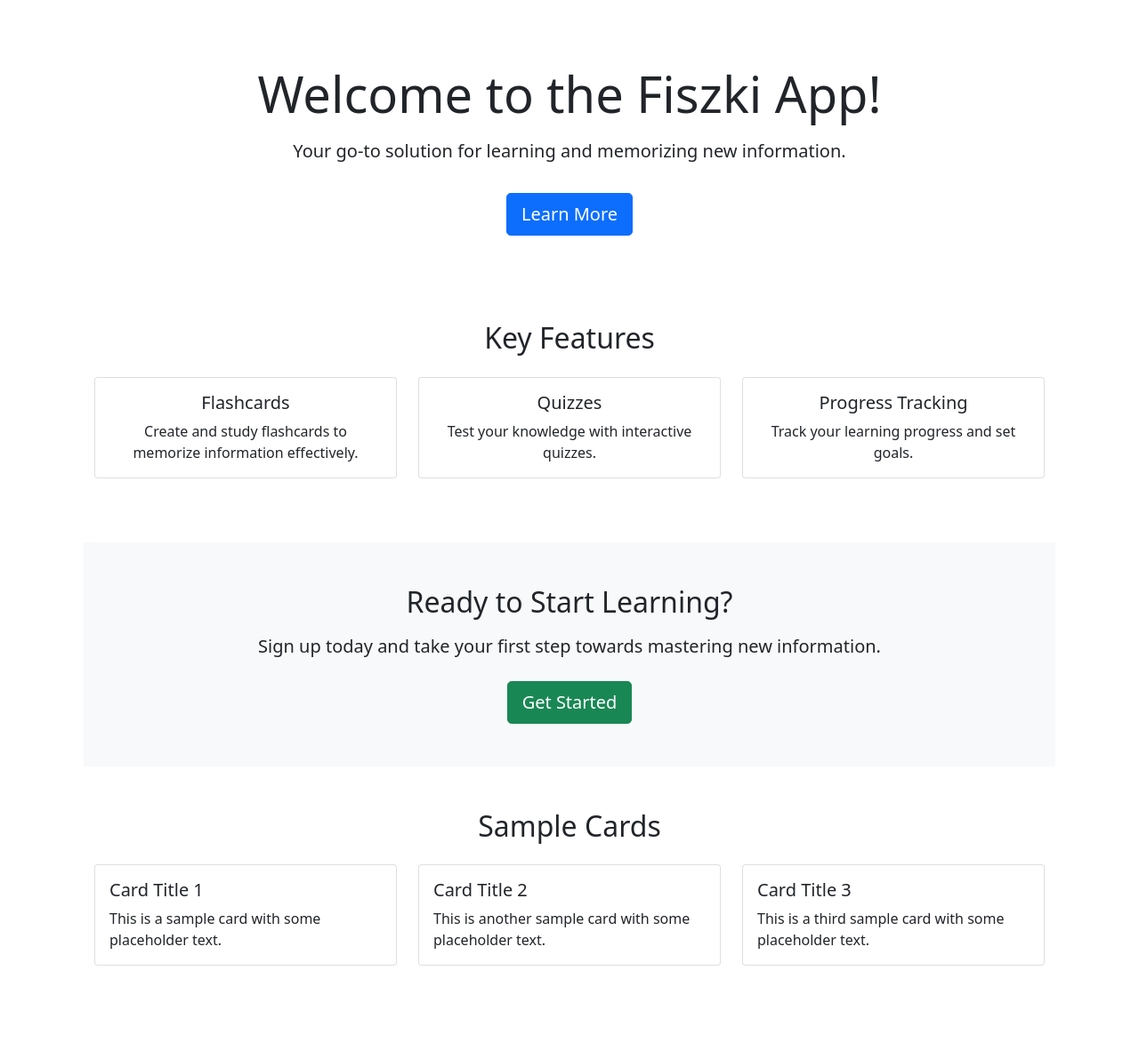
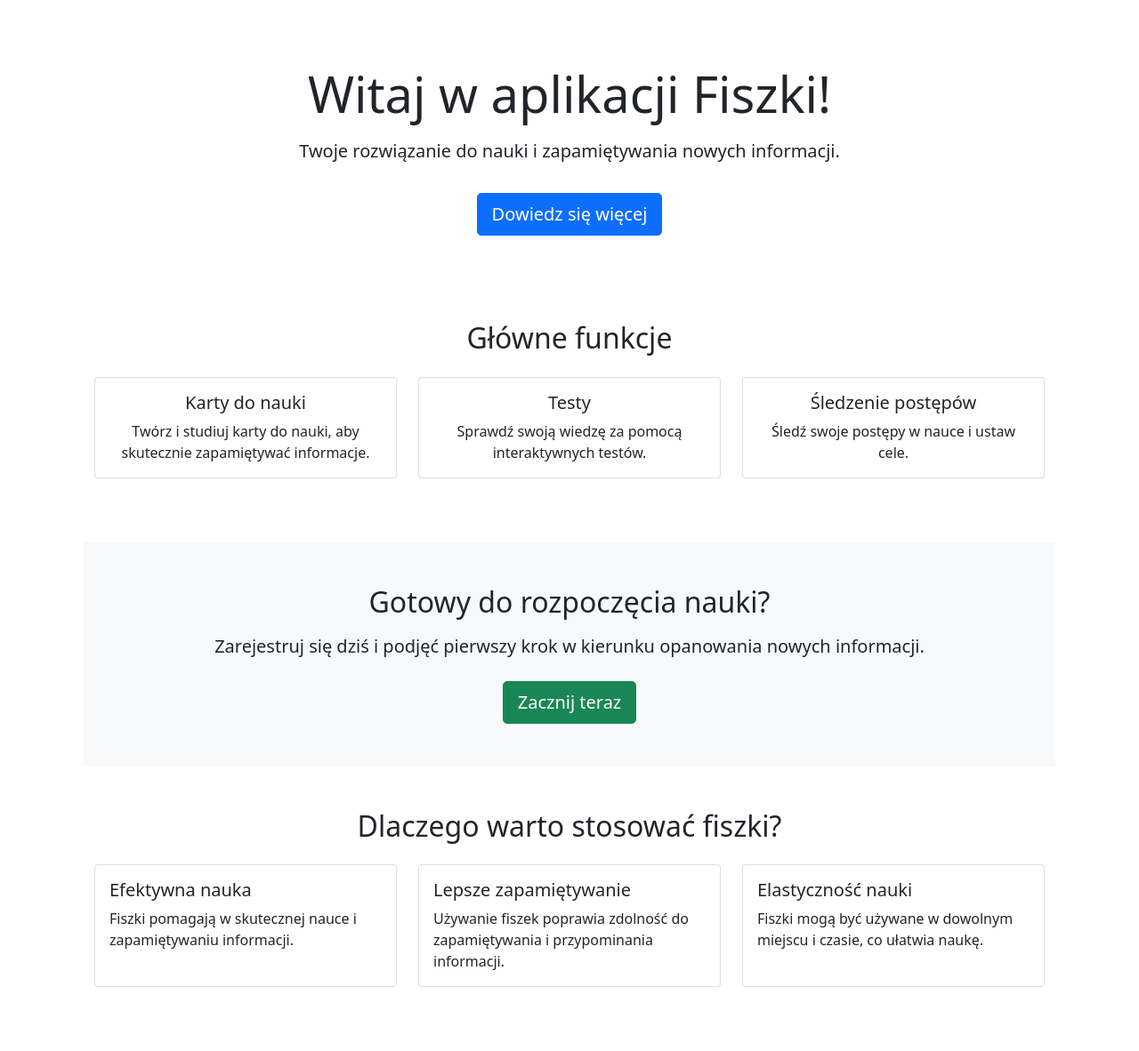
Before and after one commit to aniolekx/fiszki, a Symfony app: template templates/home/index.html.twig in a window 1280 px wide. Shown: the part 56-1238 px from the top of the page at 89% size. Before the commit the page ends 1142 px from the top, so only its background shows below. Run offline with Twig, Linux system fonts and the light colour scheme; the template is opened without the code that fills it, so the values that code supplies are empty; some libraries are stand-ins or nearby versions.

Commit message:
spolszcona storna glowna

```diff
--- a/templates/home/index.html.twig
+++ b/templates/home/index.html.twig
@@ -1,43 +1,43 @@
 {% extends 'base_with_nav.html.twig' %}
 
-{% block title %}Homepage{% endblock %}
+ {% block title %}Strona główna{% endblock %}
 
 {% block body_content %}
     <!-- Hero Section -->
     <section class="py-5 text-center">
         <div class="container">
-            <h1 class="display-4 mb-3">Welcome to the Fiszki App!</h1>
-            <p class="lead">Your go-to solution for learning and memorizing new information.</p>
-            <a href="#features" class="btn btn-primary btn-lg mt-3">Learn More</a>
+             <h1 class="display-4 mb-3">Witaj w aplikacji Fiszki!</h1>
+             <p class="lead">Twoje rozwiązanie do nauki i zapamiętywania nowych informacji.</p>
+             <a href="#features" class="btn btn-primary btn-lg mt-3">Dowiedz się więcej</a>
         </div>
     </section>
 
     <!-- Features Section -->
     <section id="features" class="py-5">
         <div class="container">
-            <h2 class="text-center mb-4">Key Features</h2>
+             <h2 class="text-center mb-4">Główne funkcje</h2>
             <div class="row text-center">
                 <div class="col-md-4 mb-4">
                     <div class="card h-100">
                         <div class="card-body">
-                            <h5 class="card-title">Flashcards</h5>
-                            <p class="card-text">Create and study flashcards to memorize information effectively.</p>
+                             <h5 class="card-title">Karty do nauki</h5>
+                             <p class="card-text">Twórz i studiuj karty do nauki, aby skutecznie zapamiętywać informacje.</p>
                         </div>
                     </div>
                 </div>
                 <div class="col-md-4 mb-4">
                     <div class="card h-100">
                         <div class="card-body">
-                            <h5 class="card-title">Quizzes</h5>
-                            <p class="card-text">Test your knowledge with interactive quizzes.</p>
+                             <h5 class="card-title">Testy</h5>
+                             <p class="card-text">Sprawdź swoją wiedzę za pomocą interaktywnych testów.</p>
                         </div>
                     </div>
                 </div>
                 <div class="col-md-4 mb-4">
                     <div class="card h-100">
                         <div class="card-body">
-                            <h5 class="card-title">Progress Tracking</h5>
-                            <p class="card-text">Track your learning progress and set goals.</p>
+                             <h5 class="card-title">Śledzenie postępów</h5>
+                             <p class="card-text">Śledź swoje postępy w nauce i ustaw cele.</p>
                         </div>
                     </div>
                 </div>
@@ -48,38 +48,38 @@
     <!-- Call to Action Section -->
     <section class="bg-light py-5">
         <div class="container text-center">
-            <h2 class="mb-3">Ready to Start Learning?</h2>
-            <p class="lead mb-4">Sign up today and take your first step towards mastering new information.</p>
-            <a href="#signup" class="btn btn-success btn-lg">Get Started</a>
+             <h2 class="mb-3">Gotowy do rozpoczęcia nauki?</h2>
+             <p class="lead mb-4">Zarejestruj się dziś i podjęć pierwszy krok w kierunku opanowania nowych informacji.</p>
+            <a href="#signup" class="btn btn-success btn-lg">Zacznij teraz</a>
         </div>
     </section>
 
     <!-- Sample Cards Section -->
     <section class="py-5">
         <div class="container">
-            <h2 class="text-center mb-4">Sample Cards</h2>
+             <h2 class="text-center mb-4">Dlaczego warto stosować fiszki?</h2>
             <div class="row">
                 <div class="col-md-4 mb-4">
                     <div class="card h-100">
                         <div class="card-body">
-                            <h5 class="card-title">Card Title 1</h5>
-                            <p class="card-text">This is a sample card with some placeholder text.</p>
+                              <h5 class="card-title">Efektywna nauka</h5>
+                              <p class="card-text">Fiszki pomagają w skutecznej nauce i zapamiętywaniu informacji.</p>
                         </div>
                     </div>
                 </div>
                 <div class="col-md-4 mb-4">
                     <div class="card h-100">
                         <div class="card-body">
-                            <h5 class="card-title">Card Title 2</h5>
-                            <p class="card-text">This is another sample card with some placeholder text.</p>
+                              <h5 class="card-title">Lepsze zapamiętywanie</h5>
+                              <p class="card-text">Używanie fiszek poprawia zdolność do zapamiętywania i przypominania informacji.</p>
                         </div>
                     </div>
                 </div>
                 <div class="col-md-4 mb-4">
                     <div class="card h-100">
                         <div class="card-body">
-                            <h5 class="card-title">Card Title 3</h5>
-                            <p class="card-text">This is a third sample card with some placeholder text.</p>
+                              <h5 class="card-title">Elastyczność nauki</h5>
+                              <p class="card-text">Fiszki mogą być używane w dowolnym miejscu i czasie, co ułatwia naukę.</p>
                         </div>
                     </div>
                 </div>
```
